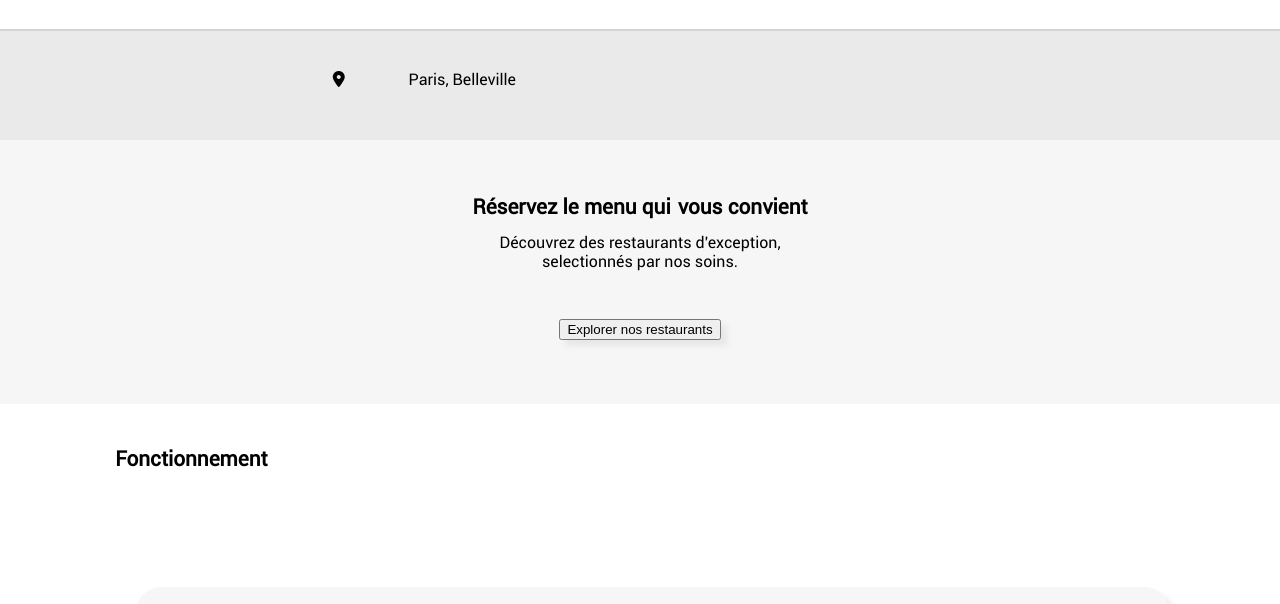
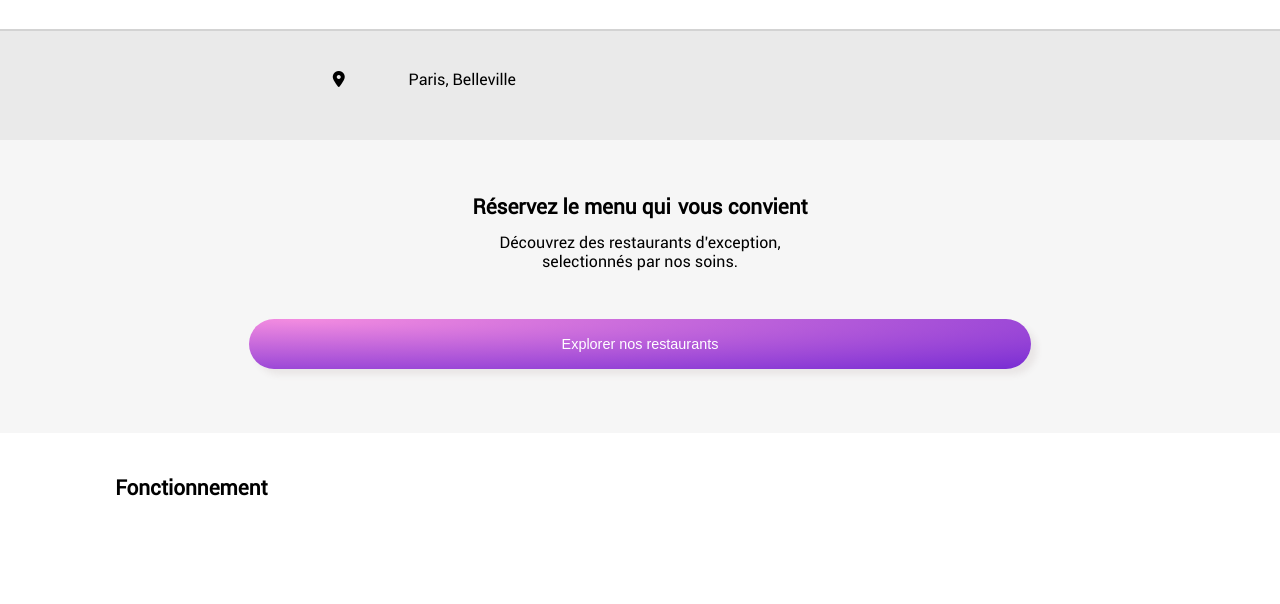
Before and after one commit to MatthieuOrduna/Orduna_3_31012022, a website: page index.html in a window 1280 px wide. Shown: the part 195-799 px from the top of the page. Drawn offline with nearby package versions, Linux system fonts and the light colour scheme; files that its build step writes are made by us from their sources; files whose address does not match are found by name; a web font is replaced by a local one.

Commit message:
header et sass check

```diff
--- a/pattern/composants/bouton.scss
+++ b/pattern/composants/bouton.scss
@@ -1,4 +1,4 @@
-.header__shadow{
+.main__shadow{
     width: 65%;
     height : 50px;
     justify-content: center;
```
Also changed, not shown: pattern/layout/header.scss (line endings or trailing spaces).
